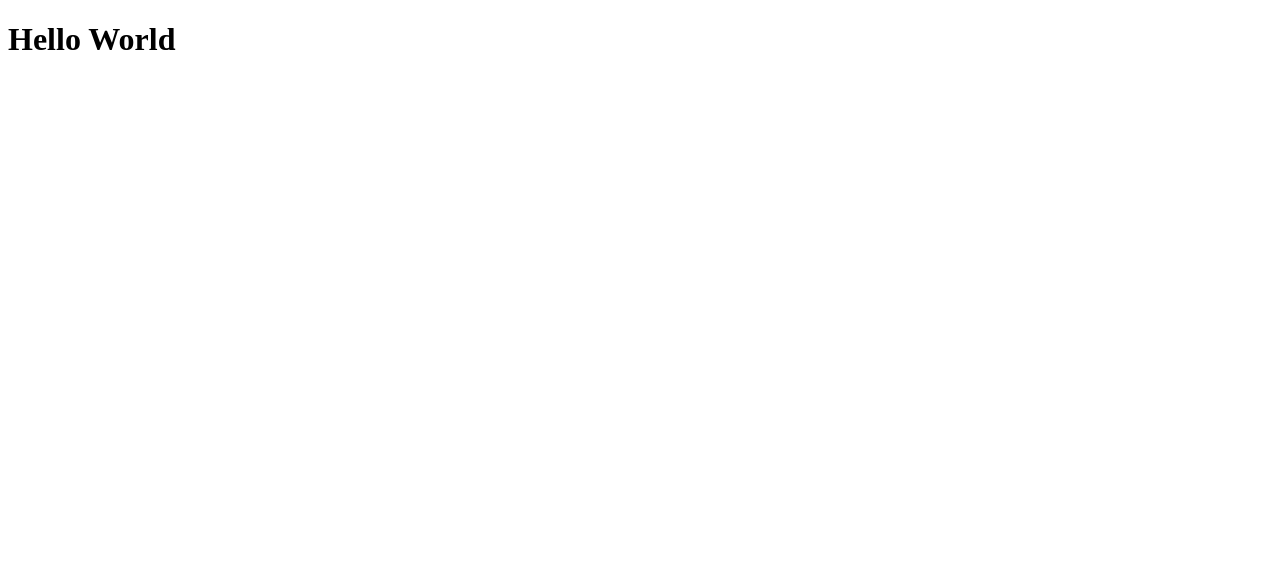
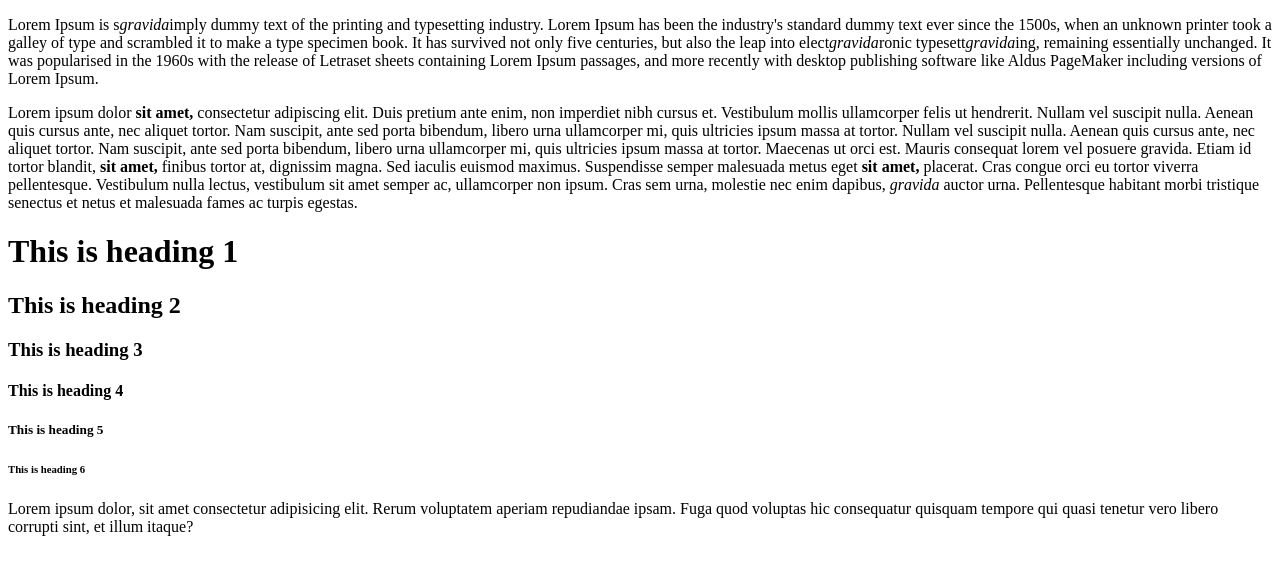
Before and after one commit to vstassinopoulos/git_test, a plain HTML site: page html-boilerplate/index.html in a window 1280 px wide. Drawn offline with Linux system fonts and the light colour scheme.

Commit message:
added paragraph and headings 1-6 and some comments

```diff
--- a/html-boilerplate/index.html
+++ b/html-boilerplate/index.html
@@ -5,7 +5,34 @@
         <title>My First Webpage</title>
     </head>
     <body>
-        <h1>Hello World</h1>
+        <p>
+            Lorem Ipsum is s<em>gravida</em>imply dummy text of the printing and typesetting industry. Lorem Ipsum has been the industry's standard dummy text ever since the 1500s,
+        when an unknown printer took a galley of type and scrambled it to make a type specimen book. It has survived not only five centuries,
+        but also the leap into elect<em>gravida</em>ronic typesett<em>gravida</em>ing, remaining essentially unchanged.
+        It was popularised in the 1960s with the release of Letraset sheets containing Lorem Ipsum passages,
+        and more recently with desktop publishing software like Aldus PageMaker including versions of Lorem Ipsum.
+        </p>
+        <!-- I am a html comment-->
+
+        <p>
+            Lorem ipsum dolor <strong>sit amet,</strong> consectetur adipiscing elit. Duis pretium ante enim, non imperdiet nibh cursus et. Vestibulum mollis ullamcorper felis ut hendrerit.
+            Nullam vel suscipit nulla. Aenean quis cursus ante, nec aliquet tortor. Nam suscipit, ante sed porta bibendum, libero urna ullamcorper mi, quis ultricies ipsum massa at tortor.
+            Nullam vel suscipit nulla. Aenean quis cursus ante, nec aliquet tortor. Nam suscipit, ante sed porta bibendum, libero urna ullamcorper mi, quis ultricies ipsum massa at tortor.
+            Maecenas ut orci est. Mauris consequat lorem vel posuere gravida. Etiam id tortor blandit, <strong>sit amet,</strong> finibus tortor at, dignissim magna. Sed iaculis euismod maximus.
+            Suspendisse semper malesuada metus eget <strong>sit amet,</strong> placerat. Cras congue orci eu tortor viverra pellentesque. Vestibulum nulla lectus, vestibulum sit amet semper ac, ullamcorper non ipsum.
+            Cras sem urna, molestie nec enim dapibus, <em>gravida</em> auctor urna.
+            Pellentesque habitant morbi tristique senectus et netus et malesuada fames ac turpis egestas.
+        </p>
+        <!-- I am a html comment-->
+        <h1>This is heading 1</h1>
+        <h2>This is heading 2</h2>
+        <h3>This is heading 3</h3>
+        <h4>This is heading 4</h4>
+        <h5>This is heading 5</h5>
+        <h6>This is heading 6</h6>
+        <!-- hello this is a hidden comment ..not -->
+        <p>Lorem ipsum dolor, sit amet consectetur adipisicing elit. Rerum voluptatem aperiam repudiandae ipsam.
+            Fuga quod voluptas hic consequatur quisquam tempore qui quasi tenetur vero libero corrupti sint, et illum itaque?</p>
     </body>
 
 </html>
```
